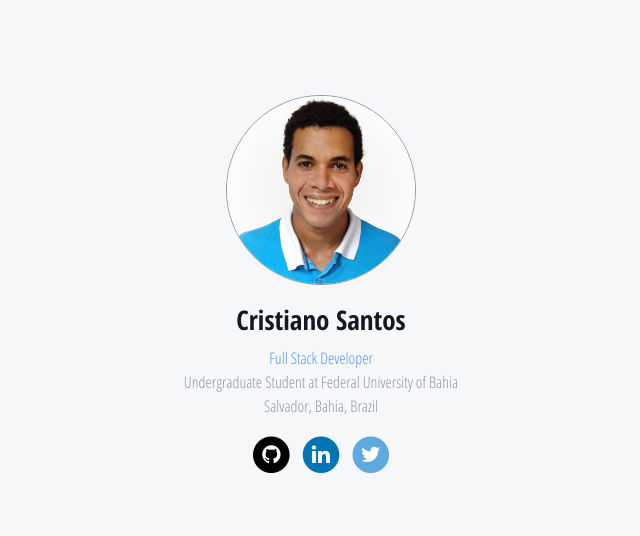
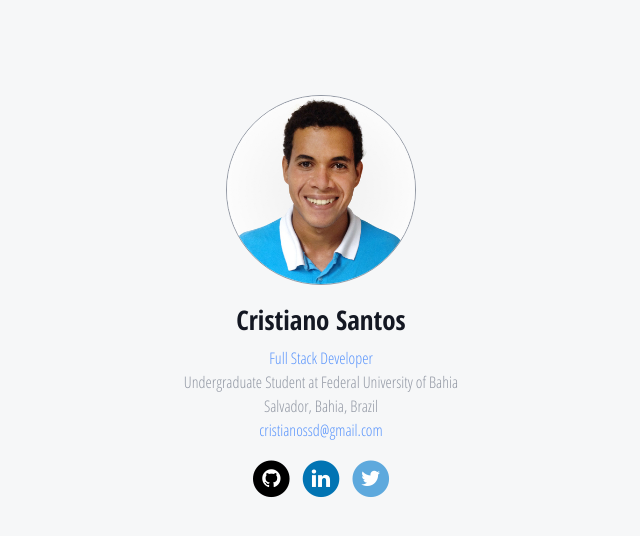
Before and after one commit to cristianossd/cristianossd.github.io, a website: page index.html in a window 1280 px wide. Shown: the whole page, without its empty margins (319-959 px from the left). Drawn offline with Linux system fonts and the light colour scheme.

Commit message:
Adding Google Analytics and tracking events for social network

```diff
--- a/index.html
+++ b/index.html
@@ -22,7 +22,8 @@
           <p>
             <span class="job">Full Stack Developer</span><br>
             Undergraduate Student at Federal University of Bahia<br>
-            Salvador, Bahia, Brazil
+            Salvador, Bahia, Brazil<br>
+            <a id="email" href="mailto:cristianossd@gmail.com" class="email">cristianossd@gmail.com</a>
           </p>
         </div>
         <div class="social-network">
@@ -51,6 +52,35 @@
     </div>
   </div>
 
+  <script>
+    (function(i,s,o,g,r,a,m){i['GoogleAnalyticsObject']=r;i[r]=i[r]||function(){
+     (i[r].q=i[r].q||[]).push(arguments)},i[r].l=1*new Date();a=s.createElement(o),
+     m=s.getElementsByTagName(o)[0];a.async=1;a.src=g;m.parentNode.insertBefore(a,m)
+     })(window,document,'script','//www.google-analytics.com/analytics.js','ga');
+
+    ga('create', 'UA-71953931-1', 'auto');
+    ga('send', 'pageview');
+
+    var github = document.getElementById('githubIcon');
+    var linkedin = document.getElementById('linkedinIcon');
+    var twitter = document.getElementById('twitterIcon');
+
+    function track(category, action, label) {
+      ga('send', 'event', category, action, label);
+    }
+
+    github.addEventListener('click', function(event) {
+      track('Social Network', 'click', 'Github');
+    });
+
+    linkedin.addEventListener('click', function(event) {
+      track('Social Network', 'click', 'LinkedIn');
+    });
+
+    twitter.addEventListener('click', function(event) {
+      track('Social Network', 'click', 'Twitter');
+    });
+  </script>
   <script src="js/index.js"></script>
 </body>
 </html>
--- a/src/sass/index.scss
+++ b/src/sass/index.scss
@@ -52,6 +52,11 @@ body {
       margin-top: 5px;
       font-size: 16px;
 
+      .email {
+        color: $secondary-color !important;
+        text-decoration: none;
+      }
+
       .job {
         color: $secondary-color;
       }
```
Also changed, not shown: css/index.css.
